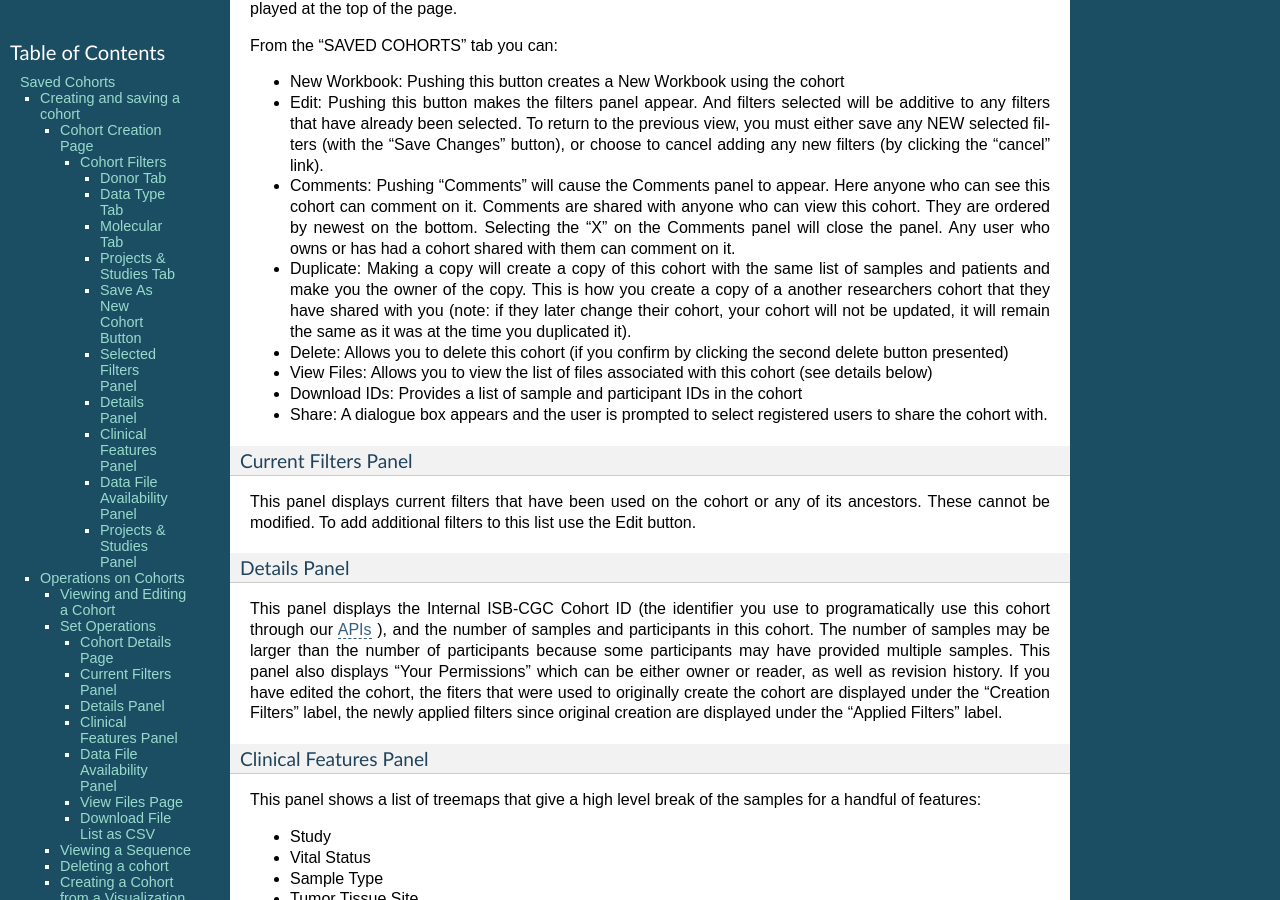
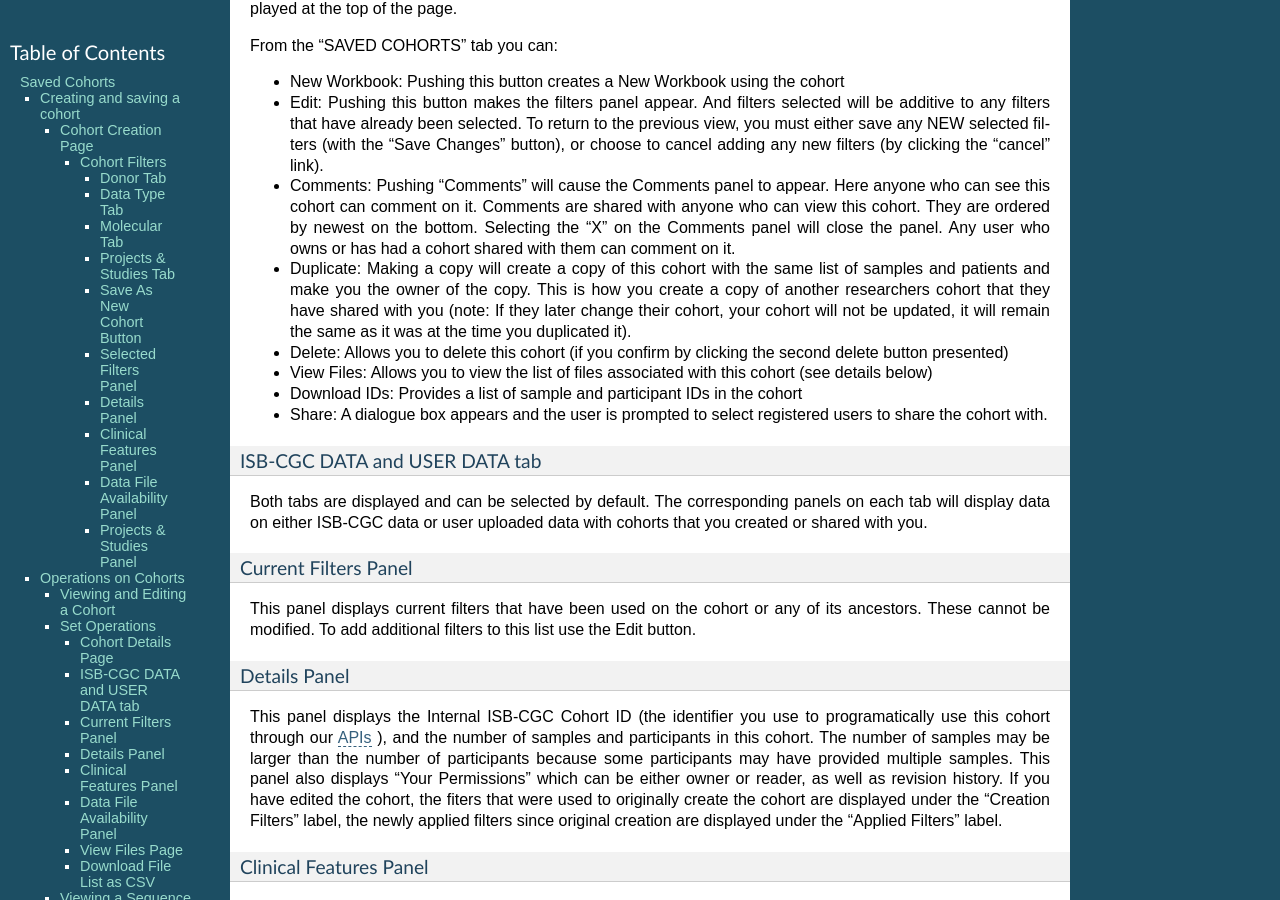
Before and after one commit to isb-cgc/readthedocs, a Sphinx documentation site: the page built from docs/source/sections/webapp/Saved-Cohorts.rst, in a window 1280 px wide and 900 px high, scrolled down 4431 px. Built offline with Sphinx 7.4.7, drawn with Linux system fonts in a browser that asks for light colours.

Commit message:
Update Saved-Cohorts.rst

```diff
--- a/docs/source/sections/webapp/Saved-Cohorts.rst
+++ b/docs/source/sections/webapp/Saved-Cohorts.rst
@@ -190,11 +190,15 @@ From the "SAVED COHORTS" tab you can:
 * New Workbook: Pushing this button creates a New Workbook using the cohort
 * Edit: Pushing this button makes the filters panel appear. And filters selected will be additive to any filters that have already been selected. To return to the previous view, you must either save any NEW selected filters (with the "Save Changes" button), or choose to cancel adding any new filters (by clicking the "cancel" link).
 * Comments: Pushing "Comments" will cause the Comments panel to appear. Here anyone who can see this cohort can comment on it. Comments are shared with anyone who can view this cohort.  They are ordered by newest on the bottom.  Selecting the "X" on the Comments panel will close the panel.  Any user who owns or has had a cohort shared with them can comment on it.
-* Duplicate: Making a copy will create a copy of this cohort with the same list of samples and patients and make you the owner of the copy.  This is how you create a copy of a another researchers cohort that they have shared with you (note: if they later change their cohort,  your cohort will not be updated, it will remain the same as it was at the time you duplicated it).
+* Duplicate: Making a copy will create a copy of this cohort with the same list of samples and patients and make you the owner of the copy.  This is how you create a copy of another researchers cohort that they have shared with you (note: If they later change their cohort, your cohort will not be updated, it will remain the same as it was at the time you duplicated it).
 * Delete: Allows you to delete this cohort (if you confirm by clicking the second delete button presented)
 * View Files: Allows you to view the list of files associated with this cohort (see details below)
 * Download IDs: Provides a list of sample and participant IDs in the cohort
 * Share: A dialogue box appears and the user is prompted to select registered users to share the cohort with.
+
+ISB-CGC DATA and USER DATA tab
+--------------------------------
+Both tabs are displayed  and can be selected by default. The corresponding panels on each tab will display data on either ISB-CGC data or user uploaded data with cohorts that you created or shared with you.
 
 Current Filters Panel
 ----------------------
```
